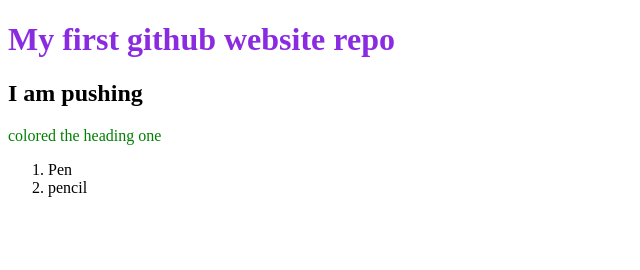
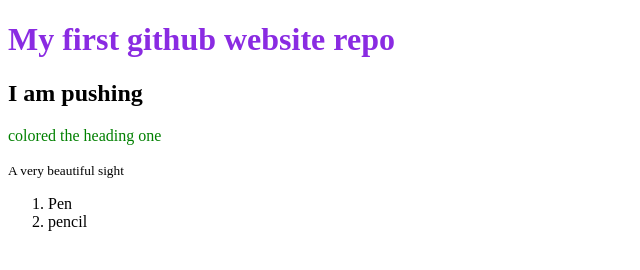
Before and after one commit to Skyhigh704/my-first-website, a plain HTML site: page index.html in a window 1280 px wide. Shown: the whole page, without its empty margins (0-640 px from the left). Drawn offline with Linux system fonts and the light colour scheme.

Commit message:
dhur vai

```diff
--- a/index.html
+++ b/index.html
@@ -13,6 +13,7 @@
     <h1>My first github website repo</h1>
     <h2> I am pushing</h2>
     <p> colored the heading one</p>
+    <small>A very beautiful sight</small>
     <ol>
         <li>Pen</li>
         <li>pencil</li>
```
